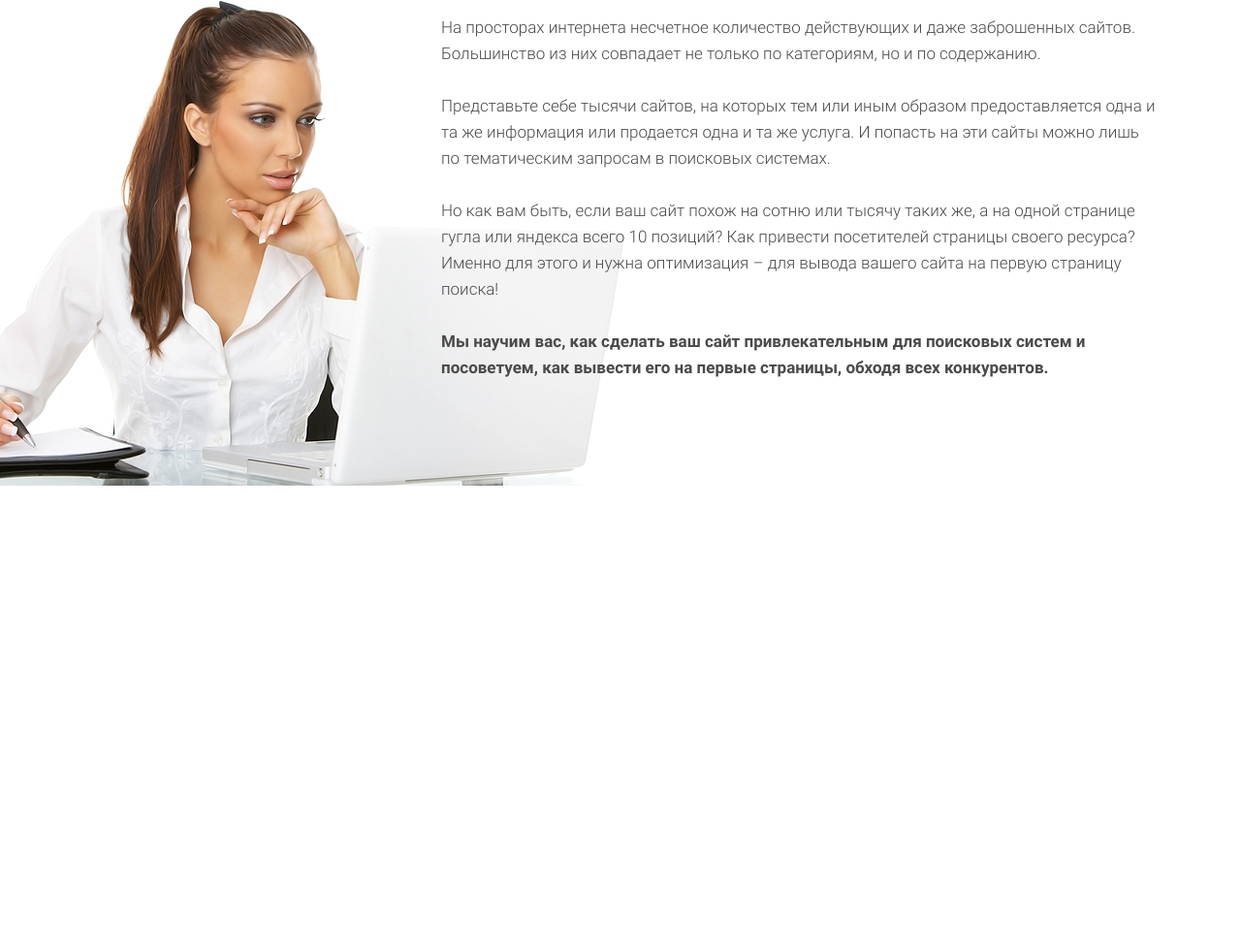
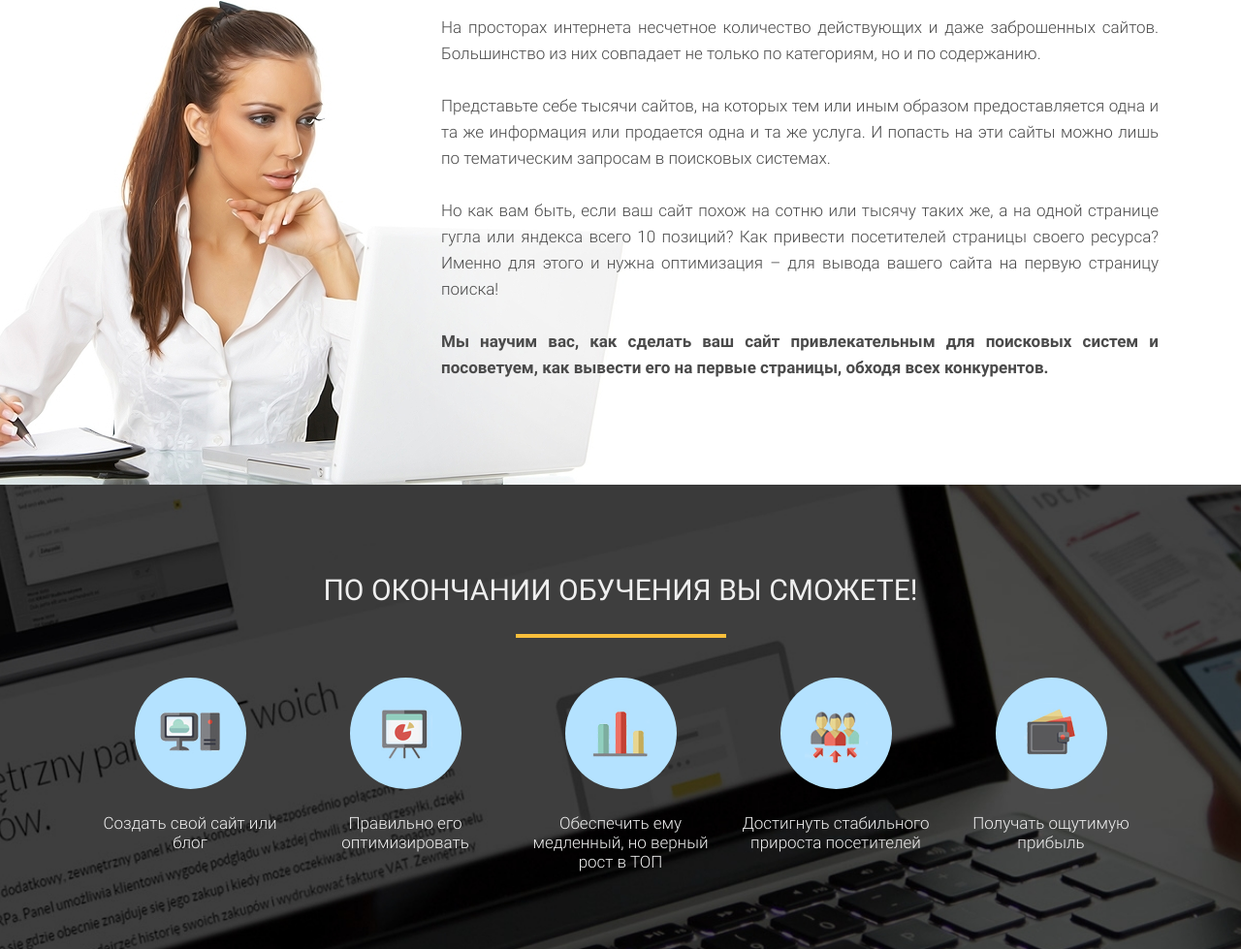
Before and after one commit to Ackrmn/wordpress_v2, a plain HTML site: page src/index.html in a window 1280 px wide. Shown: the part 1642-2621 px from the top of the page at 97% size. Before the commit the page ends 2143 px from the top, so only its background shows below. Drawn offline with Linux system fonts and the light colour scheme.

Commit message:
fourth section complite

```diff
--- a/src/index.html
+++ b/src/index.html
@@ -33,8 +33,8 @@
 
     <section class="waiting">
         <div class="container">
-            <h2 class="waiting__header">Что вас ждет в нашем интенсиве?</h2>
-            <div class="waiting__divider"></div>
+            <h2 class="header">Что вас ждет в нашем интенсиве?</h2>
+            <div class="divider"></div>
             <div class="waiting__subheader">2 бесплатных полноценных обучающих вебинара, где:</div>
             <div class="waiting-wrapper">
                 <div class="waiting-wrapper-item">
@@ -72,5 +72,44 @@
             <img src="img/Women.jpg" alt="women" class="optimization__img">
         </div>
     </section>
+
+    <section class="skills">
+        <div class="container">
+            <h2 class="header header_skills">По окончании обучения Вы сможете!</h2>
+            <div class="divider divider_skills"></div>
+            <div class="skills-wrapper">
+                <div class="skills-wrapper-item">
+                    <div class="skills-wrapper-item-round">
+                        <img src="icons/skills/skill_1.png" alt="img" class="skills-wrapper-item-round__img">
+                    </div>
+                    <div class="skills-wrapper-item__descr">Создать свой сайт или блог</div>
+                </div>
+                <div class="skills-wrapper-item">
+                    <div class="skills-wrapper-item-round">
+                        <img src="icons/skills/skill_2.png" alt="img" class="skills-wrapper-item-round__img">
+                    </div>
+                    <div class="skills-wrapper-item__descr">Правильно его оптимизировать</div>
+                </div>
+                <div class="skills-wrapper-item">
+                    <div class="skills-wrapper-item-round">
+                        <img src="icons/skills/skill_3.png" alt="img" class="skills-wrapper-item-round__img">
+                    </div>
+                    <div class="skills-wrapper-item__descr">Обеспечить ему медленный, но верный рост в ТОП</div>
+                </div>
+                <div class="skills-wrapper-item">
+                    <div class="skills-wrapper-item-round">
+                        <img src="icons/skills/skill_4.png" alt="img" class="skills-wrapper-item-round__img">
+                    </div>
+                    <div class="skills-wrapper-item__descr">Достигнуть стабильного прироста посетителей</div>
+                </div>
+                <div class="skills-wrapper-item">
+                    <div class="skills-wrapper-item-round">
+                        <img src="icons/skills/skill_5.png" alt="img" class="skills-wrapper-item-round__img">
+                    </div>
+                    <div class="skills-wrapper-item__descr">Получать ощутимую прибыль</div>
+                </div>
+            </div>
+        </div>
+    </section>
 </body>
 </html>
--- /dev/null
+++ b/src/sass/blocks/_dividers.scss
@@ -0,0 +1,10 @@
+.divider {
+    margin: 0 auto;
+    margin-top: 18px;
+    width: 217px;
+    height: 4px;
+    background-color: #f9bf3b;
+    &_skills {
+        margin-top: 23px;
+    }
+}
--- /dev/null
+++ b/src/sass/blocks/_headers.scss
@@ -0,0 +1,14 @@
+.header {
+    color: #252525;
+    font-size: 30px;
+    font-weight: 400;
+    text-transform: uppercase;
+    text-align: center;
+    &_skills {
+        color: #efefef;
+        font-size: 30px;
+        font-weight: 400;
+        text-transform: uppercase;
+        text-align: center;
+    }
+}
--- a/src/sass/blocks/_optimization.scss
+++ b/src/sass/blocks/_optimization.scss
@@ -5,6 +5,7 @@
         position: relative;
     }
     &-descr {
+        text-align: justify;
         &__title {
             color: #299cbd;
             font-size: 30px;
--- /dev/null
+++ b/src/sass/blocks/_skills.scss
@@ -0,0 +1,34 @@
+.skills {
+    min-height: 447px;
+    background: url('../img/second_bg.jpg') center (center/cover) no-repeat;
+    padding: 86px 0 80px 0;
+    &-wrapper {
+        margin-top: 41px;
+        display: flex;
+        justify-content: space-around;
+        &-item {
+            width: 204px;
+            &-round {
+                width: 115px;
+                height: 115px;
+                background-color: #b4e2ff;
+                border-radius: 100%;
+                display: flex;
+                justify-content: center;
+                align-items: center;
+                margin: 0 auto;
+                &__img {
+                    display: block;
+                }
+            }
+            &__descr {
+                margin-top: 25px;
+                color: #efefef;
+                font-size: 17px;
+                font-weight: 300;
+                line-height: 20px;
+                text-align: center;
+            }
+        }
+    }
+}
--- a/src/sass/blocks/_waiting.scss
+++ b/src/sass/blocks/_waiting.scss
@@ -2,20 +2,6 @@
     min-height: 604px;
     background-color: #efefef;
     padding: 85px 0 75px 0;
-    &__header {
-        color: #252525;
-        font-size: 30px;
-        font-weight: 400;
-        text-transform: uppercase;
-        text-align: center;
-    }
-    &__divider {
-        margin: 0 auto;
-        margin-top: 18px;
-        width: 217px;
-        height: 4px;
-        background-color: #f9bf3b;
-    }
     &__subheader {
         margin-top: 17px;
         color: #4a4a4a;
--- a/src/sass/style.scss
+++ b/src/sass/style.scss
@@ -7,5 +7,8 @@ h1, h2 {
 
 @import 'blocks/promo';
 @import 'blocks/buttons';
+@import 'blocks/headers';
+@import 'blocks/dividers';
 @import 'blocks/waiting';
 @import 'blocks/optimization';
+@import 'blocks/skills';
```
Also changed, not shown: src/css/style.min.css.
